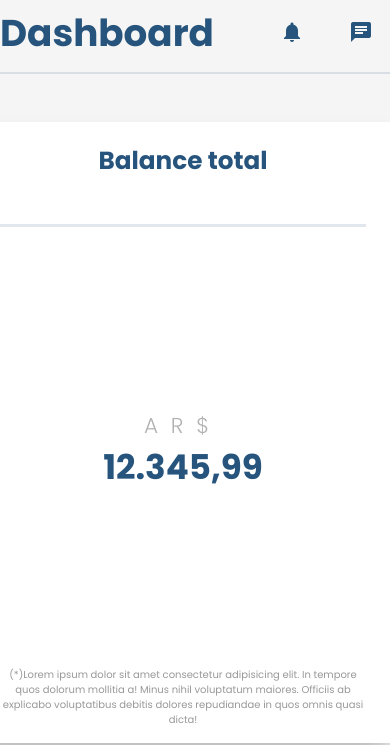
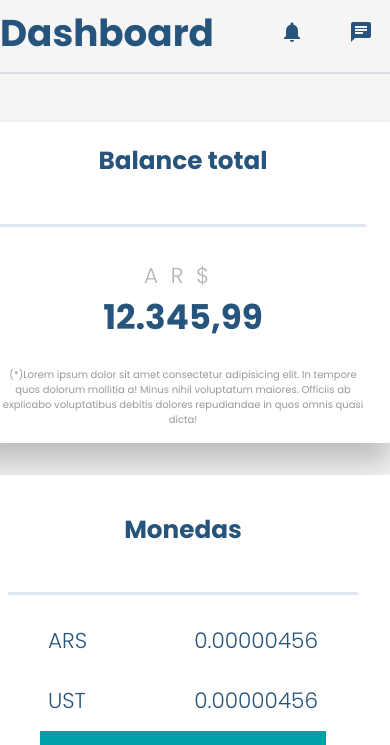
Before and after one commit to JuaniOlguin/alt-pay, a website: page html/dashboard.html in a window 390 px wide. Shown: the part 71-816 px from the top of the page. Drawn offline with nearby package versions, Linux system fonts and the light colour scheme.

Commit message:
'correcion_menor'

```diff
--- a/styles/dashboard.css
+++ b/styles/dashboard.css
@@ -240,7 +240,8 @@ main .sidebar {
     padding: 0 1.5rem!important;
   }
   .balance-total{
-    height: 300px;
+    min-height: 200px!important;
+    height: 100px!important;
   }
 }
 
```
